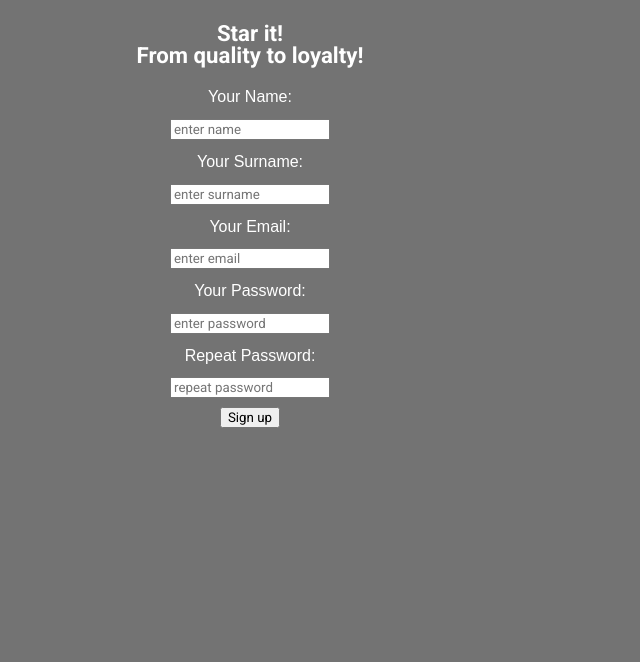
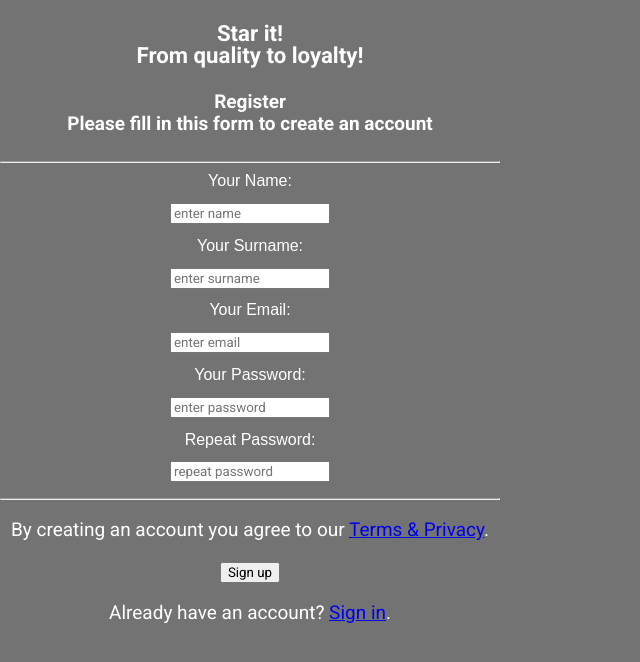
Before and after one commit to rdadr/starit, a React (Create React App) app: page / in a window 1280 px wide. Shown: the top 662 px of the page, without its empty margins (0-640 px from the left). Built offline with nearby package versions, Linux system fonts and the light colour scheme.

Commit message:
fix: FormSingnup, FormSignin

```diff
--- a/src/components/FormSignup/FormSignup.js
+++ b/src/components/FormSignup/FormSignup.js
@@ -5,23 +5,30 @@ const FormSignup = () =>{
     return (
       <section className="mobail">
           <div className="container">
-				    <h3>Star it!<br></br>From quality to loyalty!</h3>
-          <form>
+				    <h3>Star it!<br/>From quality to loyalty!</h3>
+              <h4>Register<br></br>Please fill in this form to create an account</h4>
+                  <hr/>
+          <form action="action_page.php">
             <label for="name" id="naim">Your Name:</label>
               <input type="text" placeholder="enter name"/>
             <label for="surname" id="surname">Your Surname:</label>
               <input type="text" placeholder="enter surname"/>
-                <br></br>
+                <br/>
                 <label for="email" id="email">Your Email:</label>
               <input type="email" placeholder="enter email"></input>
-                 <br></br>
+                 <br/>
             <label for="psw" id="psw">Your Password:</label>
               <input type="password" placeholder="enter password"/>
-                <br></br>
+                <br/>
                 <label for="psw-repeat" id="psw">Repeat Password:</label>
               <input type="password" placeholder="repeat password"/>
-                <br></br>
+                  <hr/>
+                  <p>By creating an account you agree to our <a href="#">Terms & Privacy</a>.</p>
             <button type="submit">Sign up</button>
+
+            <div className="signin">
+                <p>Already have an account? <a href="#">Sign in</a>.</p>
+            </div>
 
           </form>
 				</div>
```
Also changed, not shown: src/components/FormSingin/FormSingin.js (+10 -8 lines), src/components/Home/home.js (added), src/components/Home/home.scss (added), 1 other file (tests, documents, lock files or other folders).
